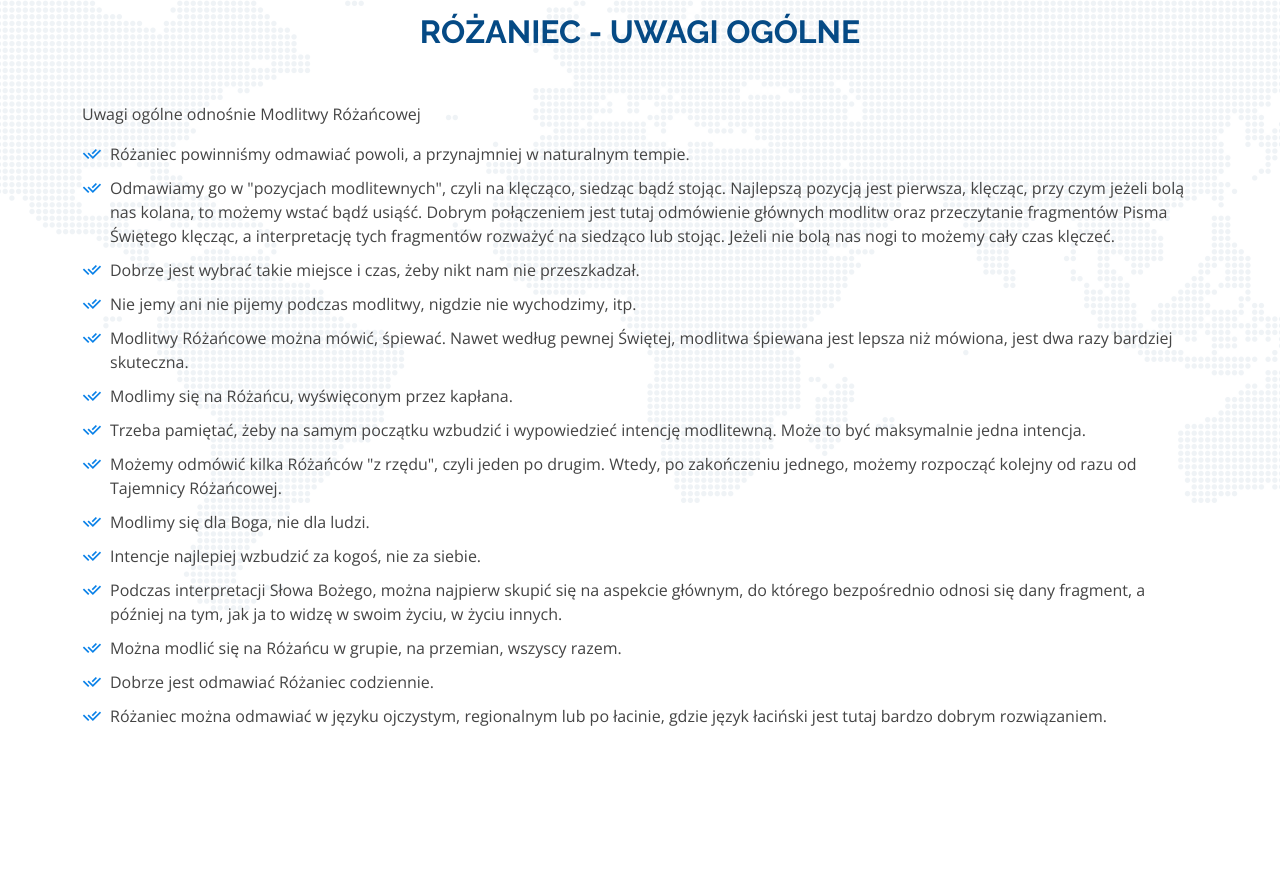
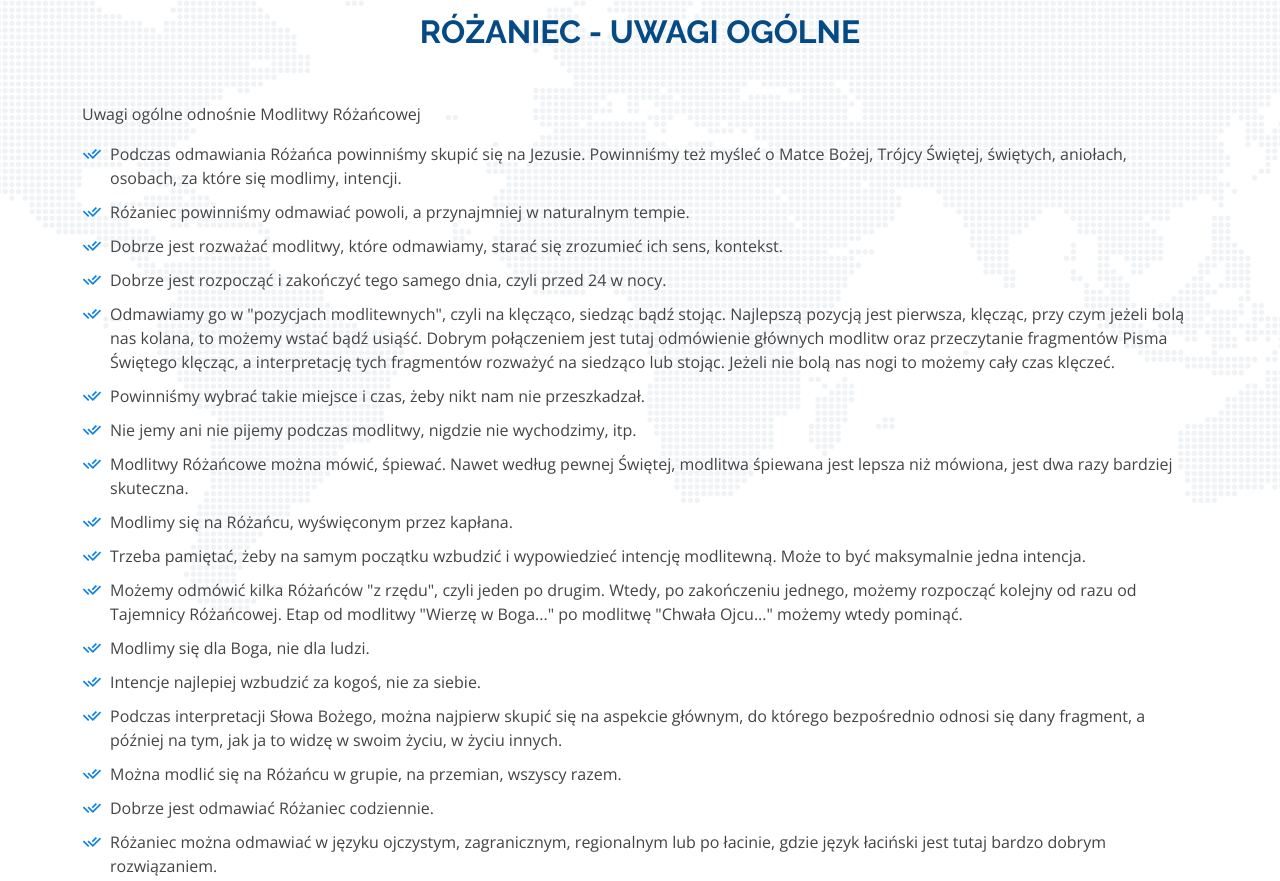
Before and after one commit to GodOnADailyBasis/Rosary, a plain HTML site: page index.html in a window 1280 px wide. Shown: the part 2951-3832 px from the top of the page. Drawn offline with nearby package versions, Linux system fonts and the light colour scheme.

Commit message:
Dodałem kolejne wzmianki odnośnie Różańca

```diff
--- a/index.html
+++ b/index.html
@@ -422,7 +422,20 @@
             <ul>
               <li>
                 <i class="ri-check-double-line"></i>
+                Podczas odmawiania Różańca powinniśmy skupić się na Jezusie. Powinniśmy też myśleć o Matce Bożej, Trójcy Świętej,
+                świętych, aniołach, osobach, za które się modlimy, intencji.
+              </li>
+              <li>
+                <i class="ri-check-double-line"></i>
                 Różaniec powinniśmy odmawiać powoli, a przynajmniej w naturalnym tempie.
+              </li>
+              <li>
+                <i class="ri-check-double-line"></i>
+                Dobrze jest rozważać modlitwy, które odmawiamy, starać się zrozumieć ich sens, kontekst.
+              </li>
+              <li>
+                <i class="ri-check-double-line"></i>
+                Dobrze jest rozpocząć i zakończyć tego samego dnia, czyli przed 24 w nocy.
               </li>
               <li>
                 <i class="ri-check-double-line"></i>
@@ -435,7 +448,7 @@
               </li>
               <li>
                 <i class="ri-check-double-line"></i>
-                Dobrze jest wybrać takie miejsce i czas, żeby nikt nam nie przeszkadzał.
+                Powinniśmy wybrać takie miejsce i czas, żeby nikt nam nie przeszkadzał.
               </li>
               <li>
                 <i class="ri-check-double-line"></i>
@@ -458,7 +471,8 @@
               <li>
                 <i class="ri-check-double-line"></i>
                 Możemy odmówić kilka Różańców "z rzędu", czyli jeden po drugim. Wtedy, po zakończeniu jednego,
-                możemy rozpocząć kolejny od razu od Tajemnicy Różańcowej.
+                możemy rozpocząć kolejny od razu od Tajemnicy Różańcowej. Etap od modlitwy
+                "Wierzę w Boga..." po modlitwę "Chwała Ojcu..." możemy wtedy pominąć.
               </li>
               <li>
                 <i class="ri-check-double-line"></i>
@@ -484,7 +498,7 @@
               </li>
               <li>
                 <i class="ri-check-double-line"></i>
-                Różaniec można odmawiać w języku ojczystym, regionalnym lub po łacinie, gdzie język łaciński jest tutaj bardzo dobrym rozwiązaniem.
+                Różaniec można odmawiać w języku ojczystym, zagranicznym, regionalnym lub po łacinie, gdzie język łaciński jest tutaj bardzo dobrym rozwiązaniem.
               </li>
             </ul>
           </div>
```
